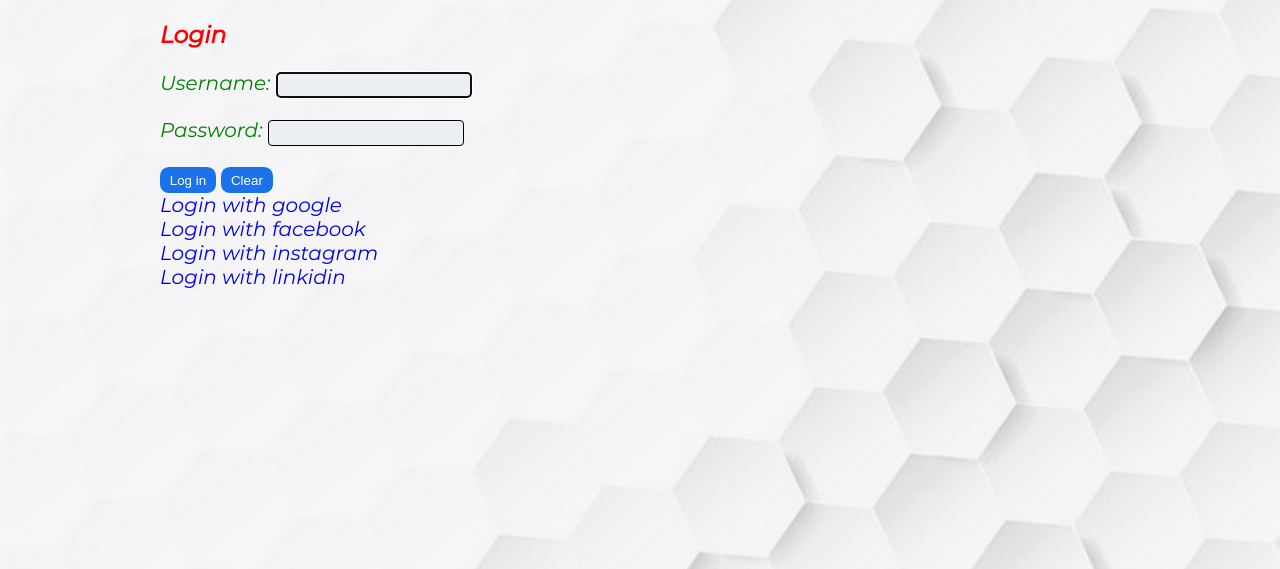
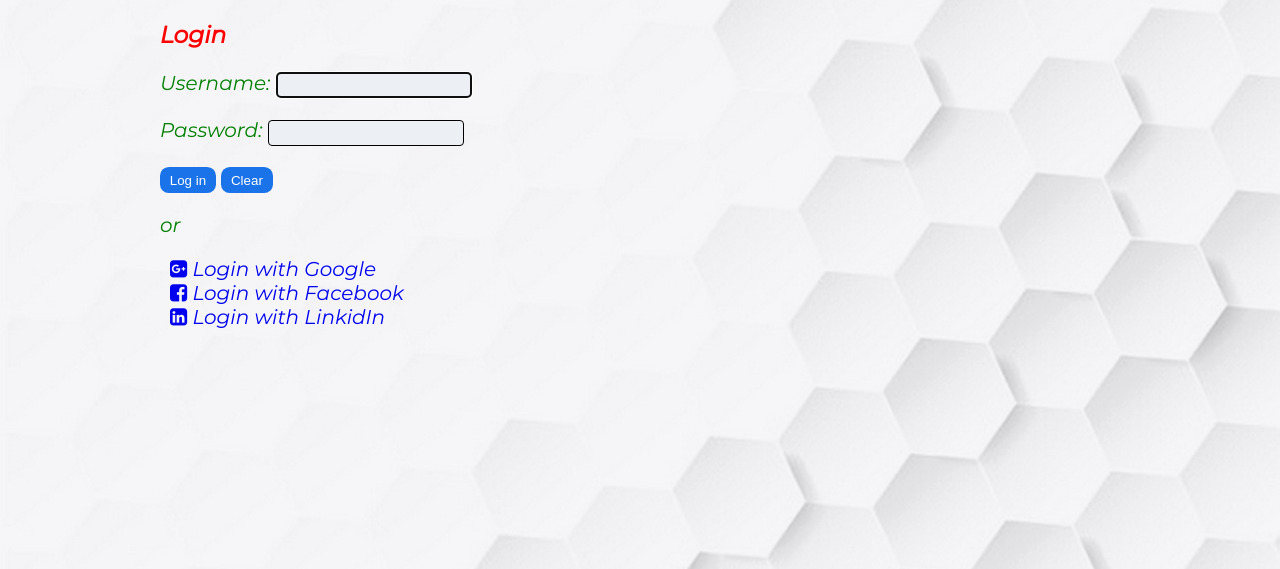
Before and after one commit to antonkomp/diary_project, a Django app: page /login/ in a window 1280 px wide. Shown: the part 58-627 px from the top of the page. Run offline with Django 3.2, Linux system fonts and the light colour scheme; some libraries are stand-ins or nearby versions.

Commit message:
added authorization with LinkedIn

```diff
--- a/src/accounts/templates/login.html
+++ b/src/accounts/templates/login.html
@@ -12,17 +12,15 @@
         <input class="log_buttons" type="submit" value="Log in"/>
         <input class="log_buttons" type="reset" value="Clear"/>
     </form>
+    <p>or</p>
     <a class="auth_google" href="{% url 'social:begin' 'google-oauth2' %}">
-        Login with google
+        Login with Google
     </a><br>
     <a class="auth_facebook" href="{% url 'social:begin' 'facebook' %}">
-        Login with facebook
+        Login with Facebook
     </a><br>
-    <a class="auth_instagram" href="{% url 'social:begin' 'google-oauth2' %}">
-        Login with instagram
-    </a><br>
-    <a class="auth_linkidin" href="{% url 'social:begin' 'google-oauth2' %}">
-        Login with linkidin
+    <a class="auth_linkidin" href="{% url 'social:begin' 'linkedin-oauth2' %}">
+        Login with LinkidIn
     </a>
 
 {% endblock %}
--- a/src/static/css/accounts/login.css
+++ b/src/static/css/accounts/login.css
@@ -30,3 +30,18 @@ input:hover {
         -ms-transform: scale(1.06);
         transform: scale(1.06);
         }
+.auth_google::before {
+    content: "\f0d4";
+    font-family: FontAwesome;
+    margin-left: 10px;
+}
+.auth_facebook::before {
+    content: "\f082";
+    font-family: FontAwesome;
+    margin-left: 10px;
+}
+.auth_linkidin::before {
+    content: "\f08c";
+    font-family: FontAwesome;
+    margin-left: 10px;
+}
--- a/src/templates/base.html
+++ b/src/templates/base.html
@@ -89,9 +89,13 @@
                     <img class="image" src="{{ profile.image.url }}" alt="user_image" width="28" height="28" style="border-radius: 50%; border: 2px solid #e6e6e6;" title="{{ user.username }}">
                 {% else %}
                     {% for ass in backends.associated %}
-                      {% if ass.provider == 'facebook' %}
+                      {% if ass.provider == 'google-oauth2' %}
                         <div class="social_image">
-                            <img src="{{ass.extra_data.picture.data.url}}" alt="user_image" width="28" height="28" style="border-radius: 50%" title="{{ user.username }}">
+                            <img src="{{ass.extra_data.picture}}" alt="user_image" width="28" height="28" style="border-radius: 50%; border: 2px solid #e6e6e6;" title="{{ user.username }}">
+                        </div>
+                      {% elif ass.provider == 'facebook' %}
+                        <div class="social_image">
+                            <img src="{{ass.extra_data.picture.data.url}}" alt="user_image" width="28" height="28" style="border-radius: 50%; border: 2px solid #e6e6e6;" title="{{ user.username }}">
                         </div>
                       {% else %}
                           <img class="image_default" src="{% static 'image/anonymous.jpg' %}" alt="user_image" width="28" height="28" style="border-radius: 50%" title="{{ user.username }}">
```
Also changed, not shown: src/accounts/templates/profile.html (+28 -3 lines), src/src/settings.py (+22 -7 lines), src/templates/main.html (+0 -13 lines), src/media/avatar/2021-01-15_1.png (deleted).
